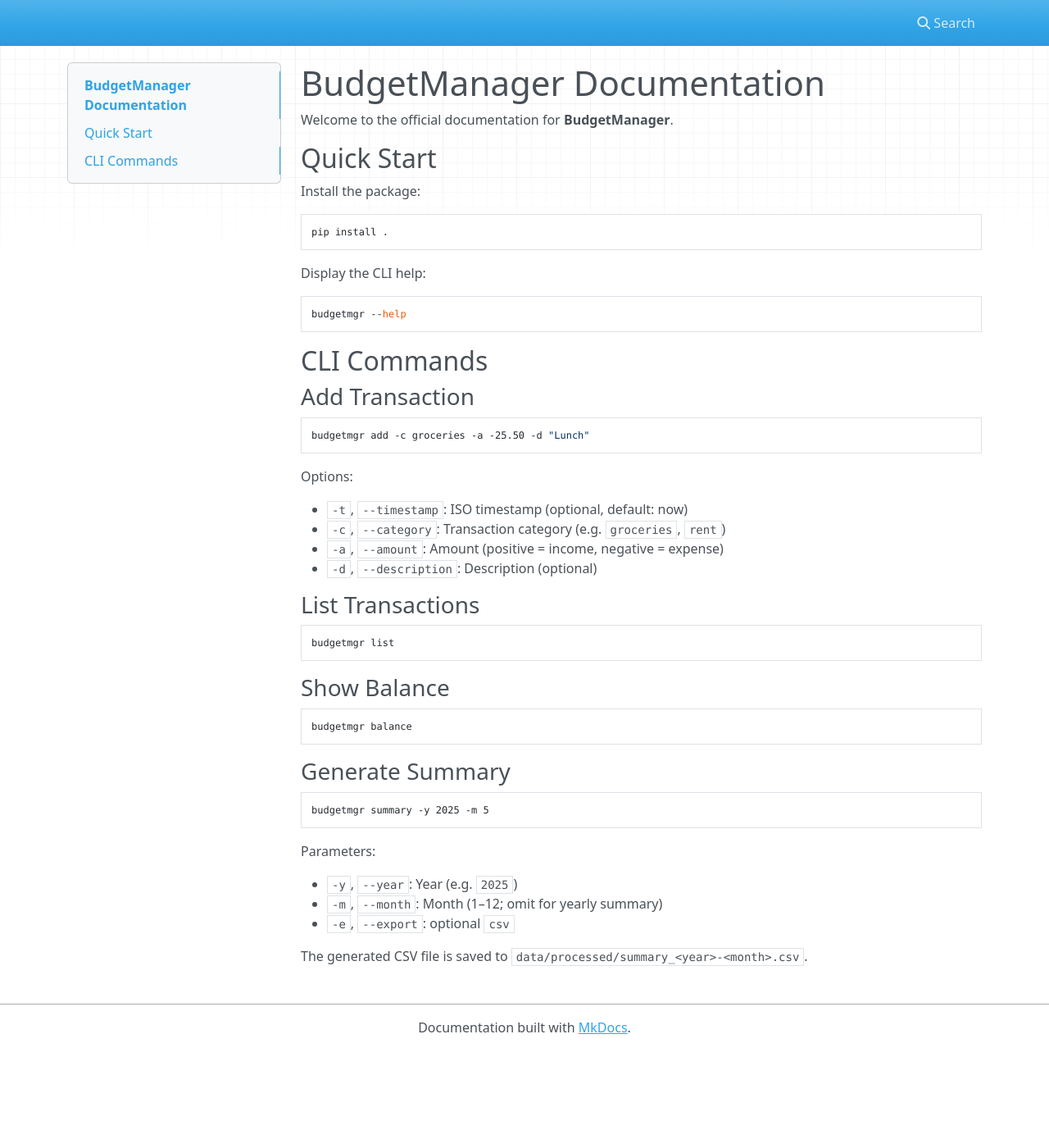
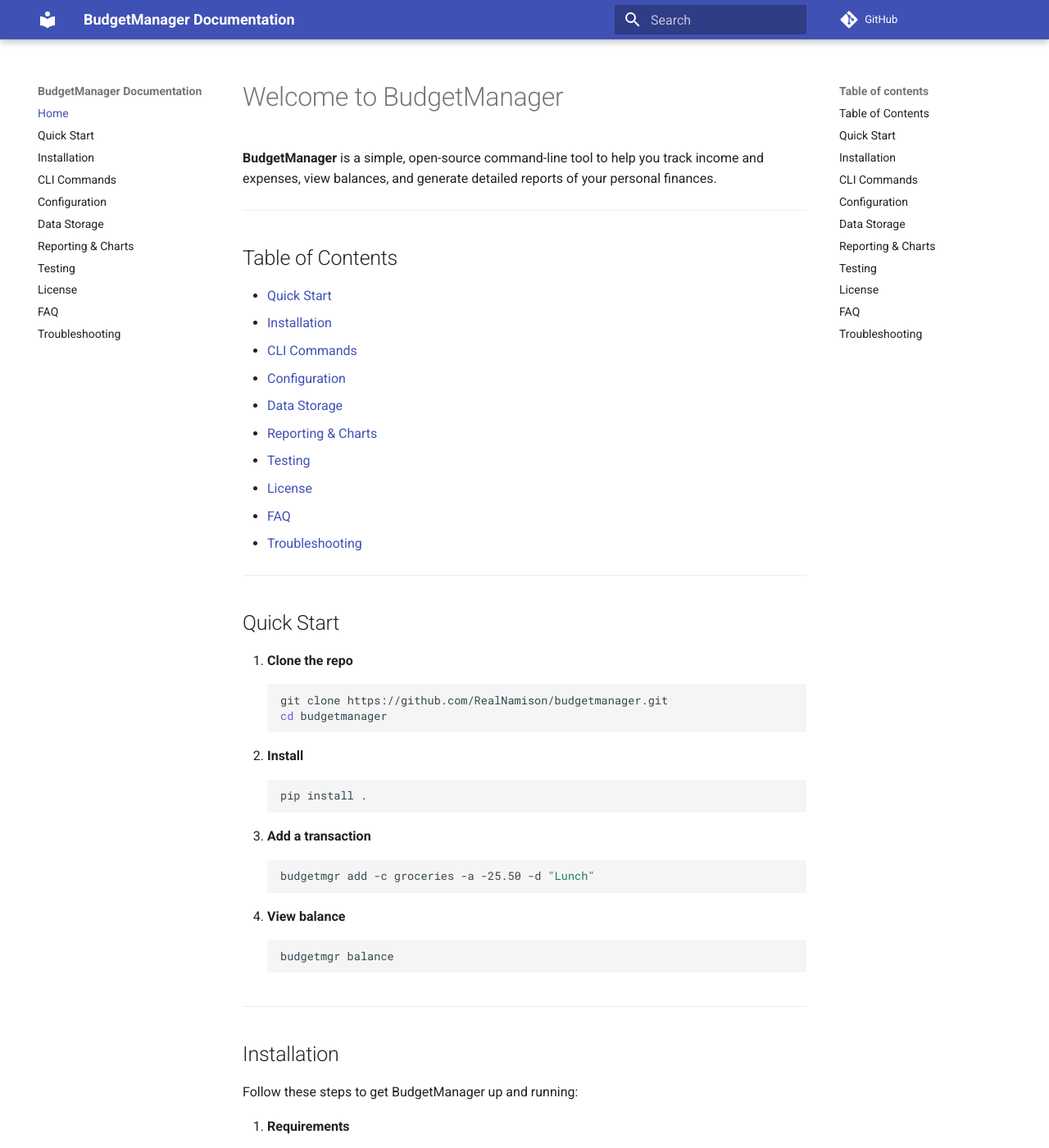
Before and after one commit to RealNamison/budgetmanager, an MkDocs documentation site: the page built from docs/index.md, in a window 1280 px wide and 1400 px high. Shown: the whole window at 82% size. Built offline with MkDocs 1.6.1 and Material for MkDocs 9.7.7, drawn with Linux system fonts in a browser that asks for light colours; nearby versions of some CDN libraries; comment, search, counter and statistics services are not loaded; some of the changed text lies outside the part shown.

Commit message:
docs: Update documentation
Closes #6

````diff
--- a/docs/index.md
+++ b/docs/index.md
@@ -1,58 +1,164 @@
-# BudgetManager Documentation
+---
+title: BudgetManager Documentation
+---
 
-Welcome to the official documentation for **BudgetManager**.
+# Welcome to BudgetManager
+
+**BudgetManager** is a simple, open-source command-line tool to help you track income and expenses, view balances, and generate detailed reports of your personal finances.
+
+---
+
+## Table of Contents
+
+- [Quick Start](#quick-start)
+- [Installation](#installation)
+- [CLI Commands](#cli-commands)
+- [Configuration](#configuration)
+- [Data Storage](#data-storage)
+- [Reporting & Charts](#reporting--charts)
+- [Testing](#testing)
+- [License](#license)
+- [FAQ](#faq)
+- [Troubleshooting](#troubleshooting)
+
+---
 
 ## Quick Start
 
-Install the package:
+1. **Clone the repo**
+   ```bash
+   git clone https://github.com/RealNamison/budgetmanager.git
+   cd budgetmanager
+   ```
+2. **Install**
+   ```bash
+   pip install .
+   ```
+3. **Add a transaction**
+   ```bash
+   budgetmgr add -c groceries -a -25.50 -d "Lunch"
+   ```
+4. **View balance**
+   ```bash
+   budgetmgr balance
+   ```
 
-```bash
-pip install .
-```
+---
 
-Display the CLI help:
+## Installation
 
-```bash
-budgetmgr --help
-```
+Follow these steps to get BudgetManager up and running:
+
+1. **Requirements**
+   - Python ≥ 3.10
+   - pip (the Python package manager)
+
+2. **Install**
+   ```bash
+   pip install .
+   ```
+
+3. **Verify**
+   ```bash
+   budgetmgr --help
+   ```
+
+---
 
 ## CLI Commands
 
-### Add Transaction
+| Command             | Description                                         |
+|---------------------|-----------------------------------------------------|
+| `budgetmgr add`     | Add income or expense transaction                   |
+| `budgetmgr list`    | List all recorded transactions                      |
+| `budgetmgr balance` | Show total income, expenses, and current balance    |
+| `budgetmgr summary` | Generate monthly/yearly summary (with CSV export)   |
+| `budgetmgr chart`   | Display ASCII chart or export PNG/SVG visualization |
+| `budgetmgr config`  | Show or edit current configuration                  |
+
+For full usage and flags, see [Usage Guide](usage.md).
+
+---
+
+## Configuration
+
+BudgetManager reads settings from `config.toml`:
+
+```toml
+[data]
+path   = "data/processed/ledger.json"
+format = "json"     # or "sqlite"
+
+[report]
+ascii_chart = true
+```
+
+Use `budgetmgr config --edit` to open your editor and modify these values.
+
+---
+
+## Data Storage
+
+- **JSON** (default): human-readable, easily version-controlled.
+- **SQLite**: single-file relational storage, better for large datasets.
+
+Change backend via `config.toml` (`format = "sqlite"`).
+
+---
+
+## Reporting & Charts
+
+- **Summary**:
+  ```bash
+  budgetmgr summary -y 2025 -m 5
+  ```
+- **CSV export**:
+  ```bash
+  budgetmgr summary -y 2025 -m 5 -e csv
+  ```
+- **ASCII chart**:
+  ```bash
+  budgetmgr chart -s 2025-05-01 -e 2025-05-31
+  ```
+- **PNG/SVG export**:
+  ```bash
+  budgetmgr chart -s 2025-05-01 -e 2025-05-31 --png
+  ```
+
+See [Reporting Guide](reports.md) for detailed examples.
+
+---
+
+## Testing
+
+Run the full test suite with:
 
 ```bash
-budgetmgr add -c groceries -a -25.50 -d "Lunch"
+pytest
 ```
 
-Options:
+Coverage reports are generated in the `coverage/` directory.
 
-* `-t`, `--timestamp`: ISO timestamp (optional, default: now)
-* `-c`, `--category`: Transaction category (e.g. `groceries`, `rent`)
-* `-a`, `--amount`: Amount (positive = income, negative = expense)
-* `-d`, `--description`: Description (optional)
+---
 
-### List Transactions
+## License
 
-```bash
-budgetmgr list
-```
+This project is licensed under the MIT License. See [LICENSE](LICENSE) for full text.
 
-### Show Balance
+---
 
-```bash
-budgetmgr balance
-```
+## FAQ
 
-### Generate Summary
+**Q:** How do I change the date format?
+**A:** Edit the `date_format` under the `[display]` section in `config.toml`.
 
-```bash
-budgetmgr summary -y 2025 -m 5
-```
+**Q:** Can I import transactions from CSV?
+**A:** Not yet.
 
-Parameters:
+---
 
-* `-y`, `--year`: Year (e.g. `2025`)
-* `-m`, `--month`: Month (1–12; omit for yearly summary)
-* `-e`, `--export`: optional `csv`
+## Troubleshooting
 
-The generated CSV file is saved to `data/processed/summary_<year>-<month>.csv`.
+- **“Command not found” error:** Make sure your Python environment’s `bin` directory is on your `PATH`.
+- **Permission denied writing to JSON file:** Check file ownership and permissions of `data/processed/ledger.json`.
+- **Unexpected errors?** Open an issue on GitHub with logs (`--verbose` flag).
--- a/mkdocs.yml
+++ b/mkdocs.yml
@@ -0,0 +1,34 @@
+site_name: BudgetManager Documentation
+site_description: A simple CLI tool to manage personal finances
+site_author: RealNamison
+repo_name: GitHub
+repo_url: https://github.com/RealNamison/budgetmanager
+
+docs_dir: docs
+
+nav:
+  - Home: index.md
+  - Quick Start: index.md#quick-start
+  - Installation: index.md#installation
+  - CLI Commands: index.md#cli-commands
+  - Configuration: index.md#configuration
+  - Data Storage: index.md#data-storage
+  - Reporting & Charts: index.md#reporting--charts
+  - Testing: index.md#testing
+  - License: index.md#license
+  - FAQ: index.md#faq
+  - Troubleshooting: index.md#troubleshooting
+
+theme:
+  name: material
+  language: en
+
+markdown_extensions:
+  - toc:
+      permalink: true
+  - admonition
+  - footnotes
+  - pymdownx.superfences
+
+plugins:
+  - search
````
Also changed, not shown: README.md (+58 -24 lines), 1 other file.
